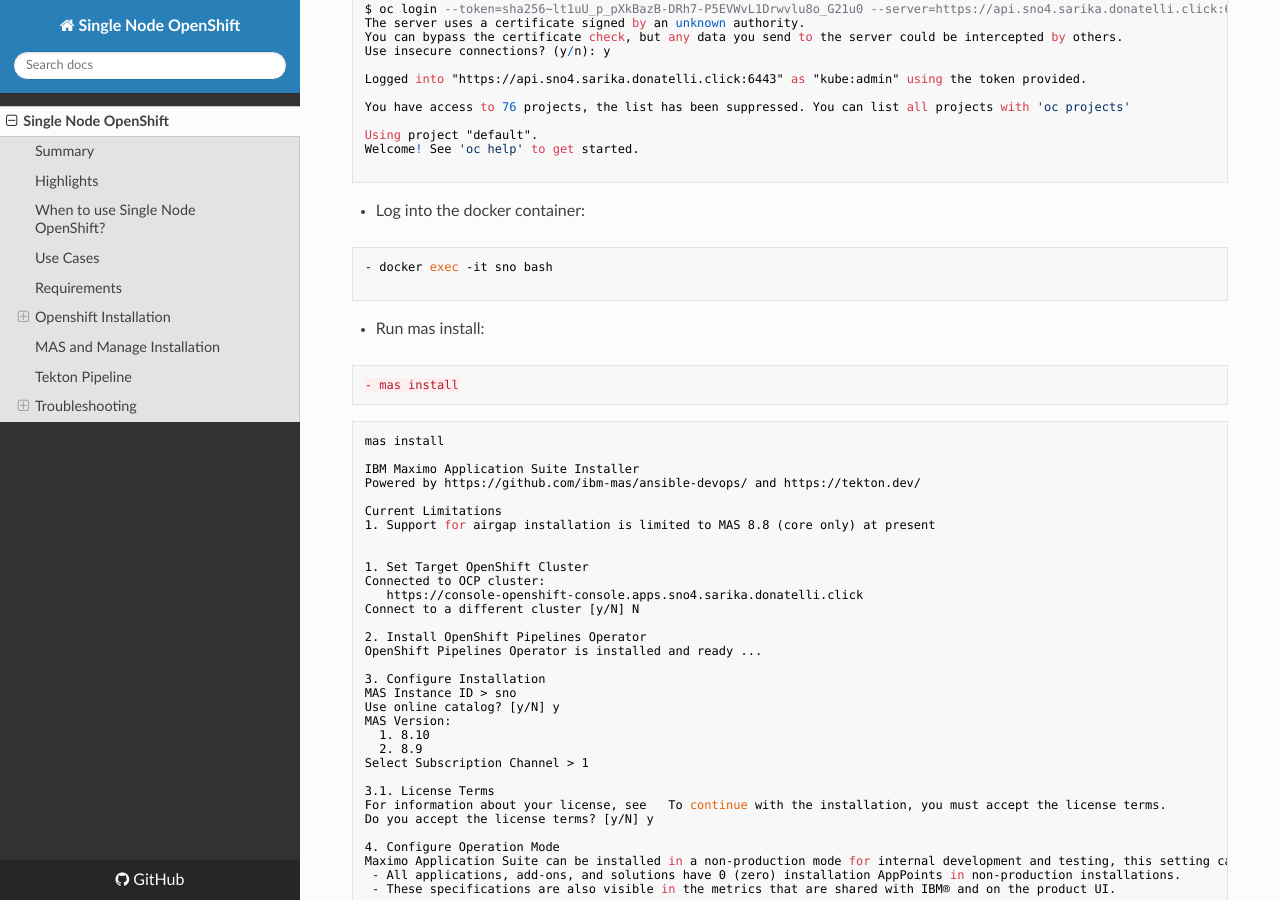
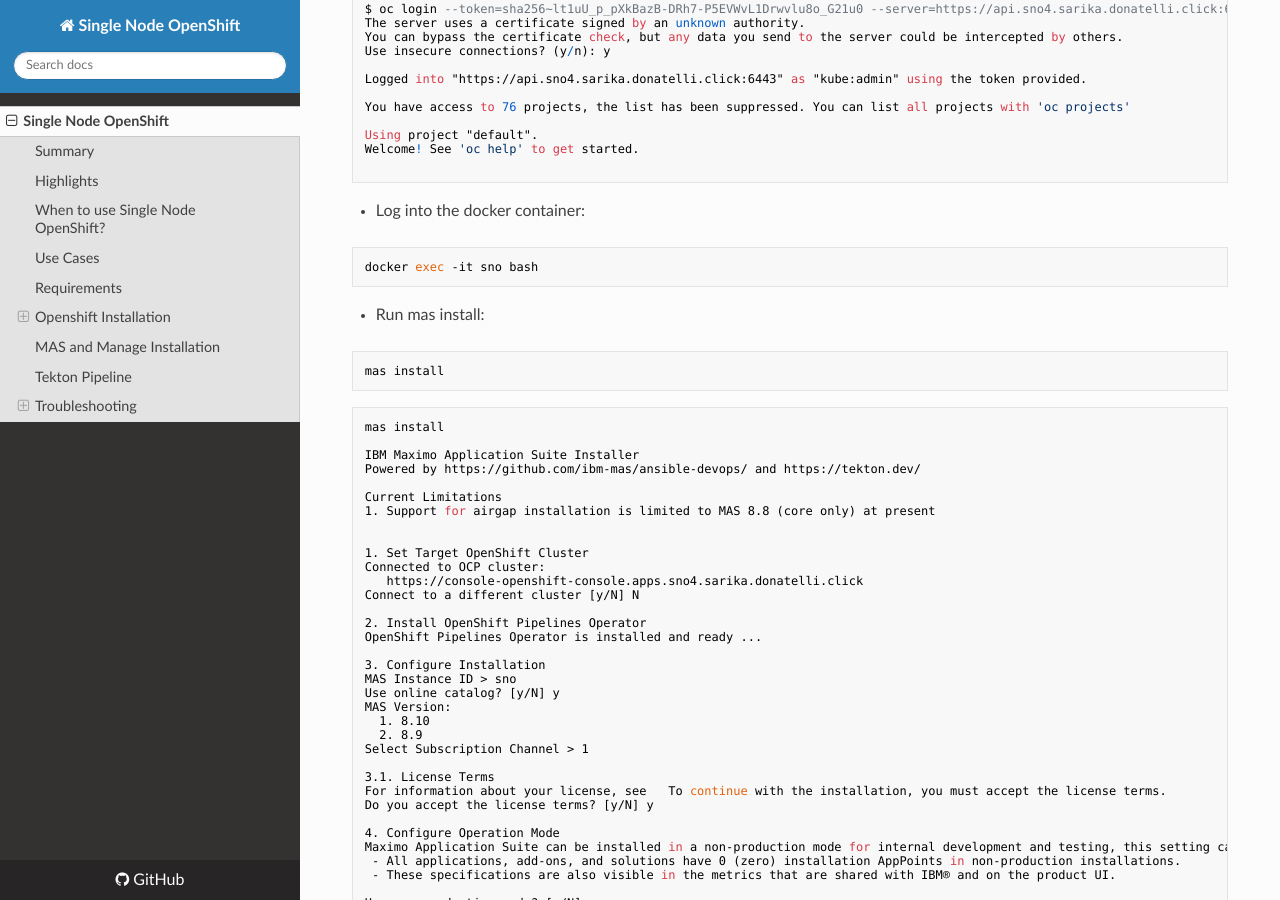
Before and after one commit to ibm-mas-manage/sno, an MkDocs documentation site: the page built from docs/index.md, in a window 1280 px wide and 900 px high, scrolled down 10263 px. Built offline with MkDocs 1.6.1, drawn with Linux system fonts in a browser that asks for light colours; nearby versions of some CDN libraries.

Commit message:
update instructions (#86)

````diff
--- a/docs/index.md
+++ b/docs/index.md
@@ -344,13 +344,13 @@
 - Log into the docker container:
 
 ```
-- docker exec -it sno bash
+docker exec -it sno bash
+```
 
-```
 - Run mas install:
 
 ```
-- mas install
+mas install
 ```
 
 ```
````
